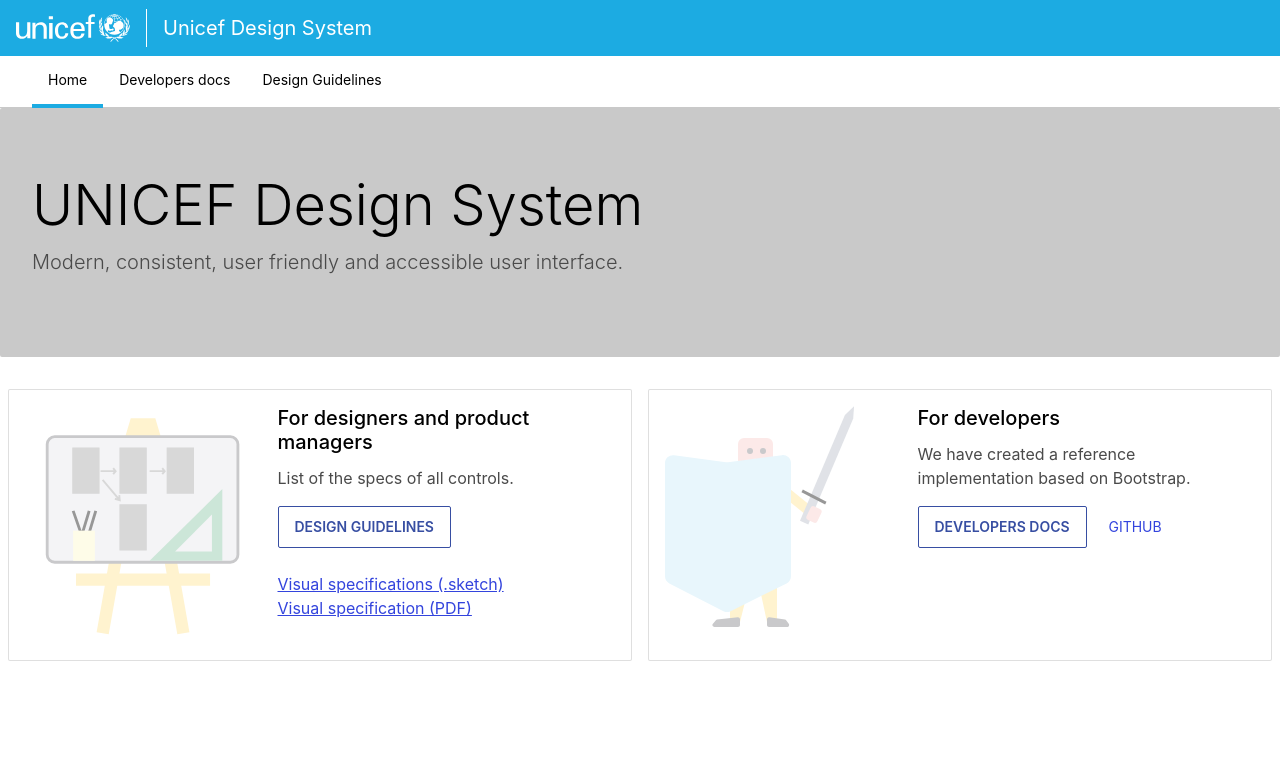
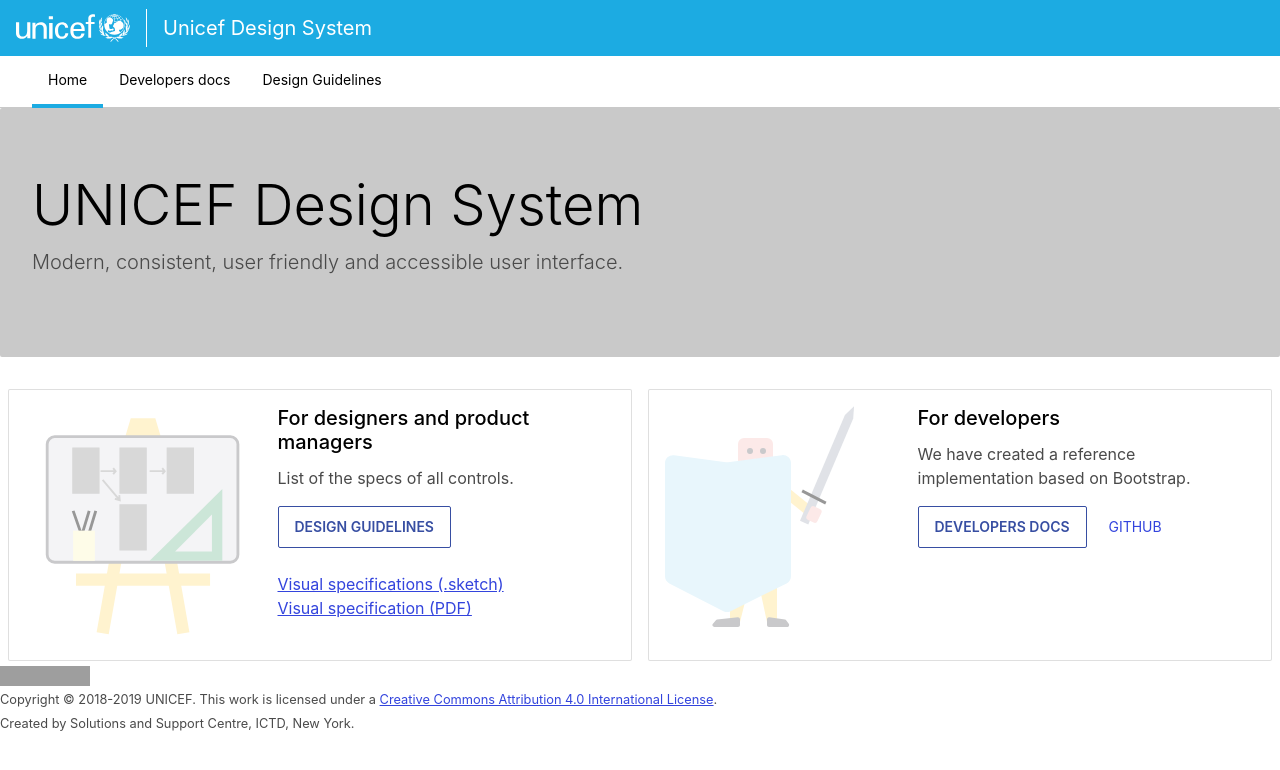
Before and after one commit to unicef/design-system, a Jekyll site: the page built from index.md, in a window 1280 px wide. Shown: the top 770 px of the page. Built offline with Jekyll 4.4.1, drawn with Linux system fonts in a browser that asks for light colours; nearby versions of some CDN libraries; grey boxes are pictures that could not be loaded.

Commit message:
+ changed footer, added copyright + license.

```diff
--- a/_includes/footer.html
+++ b/_includes/footer.html
@@ -1,5 +1,15 @@
 <!-- _includes/footer -->
 <footer>
+<small>
+  <a rel="license" href="http://creativecommons.org/licenses/by/4.0/">
+    <img alt="Creative Commons License" style="border-width:0"
+      src="https://i.creativecommons.org/l/by/4.0/88x31.png" /></a>
 
+    <br />Copyright &copy; 2018-2019 UNICEF. This work is licensed under a <a rel="license" href="http://creativecommons.org/licenses/by/4.0/">Creative Commons Attribution 4.0 International License</a>.
+    <br>
+    Created by Solutions and Support Centre, ICTD, New York.
+
+
+</small>
 </footer>
 <script src="./dist/js/unicef-bundle.js"></script>
```
Also changed, not shown: assets/scss/doc.scss (+7 -0 lines).
